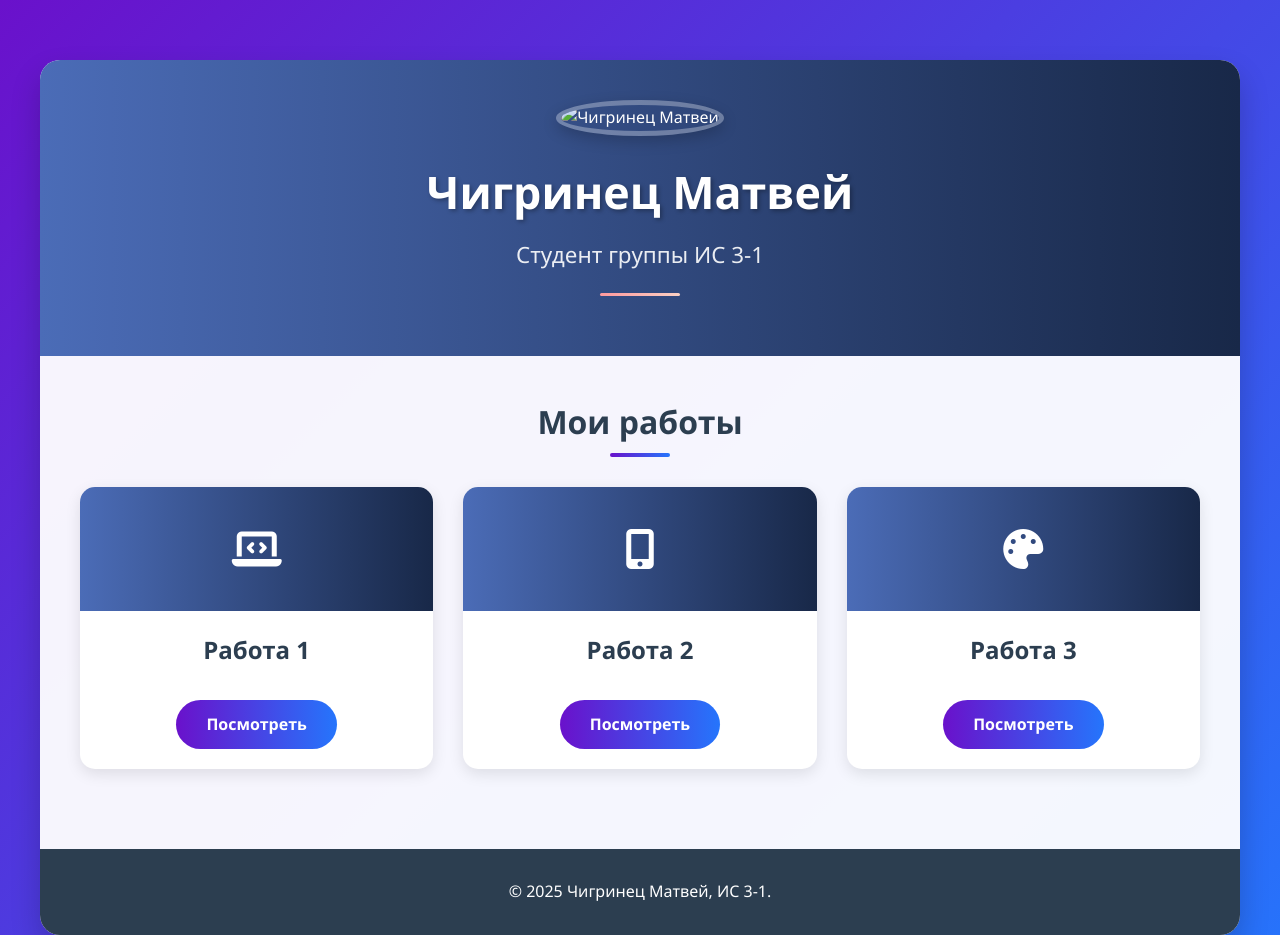
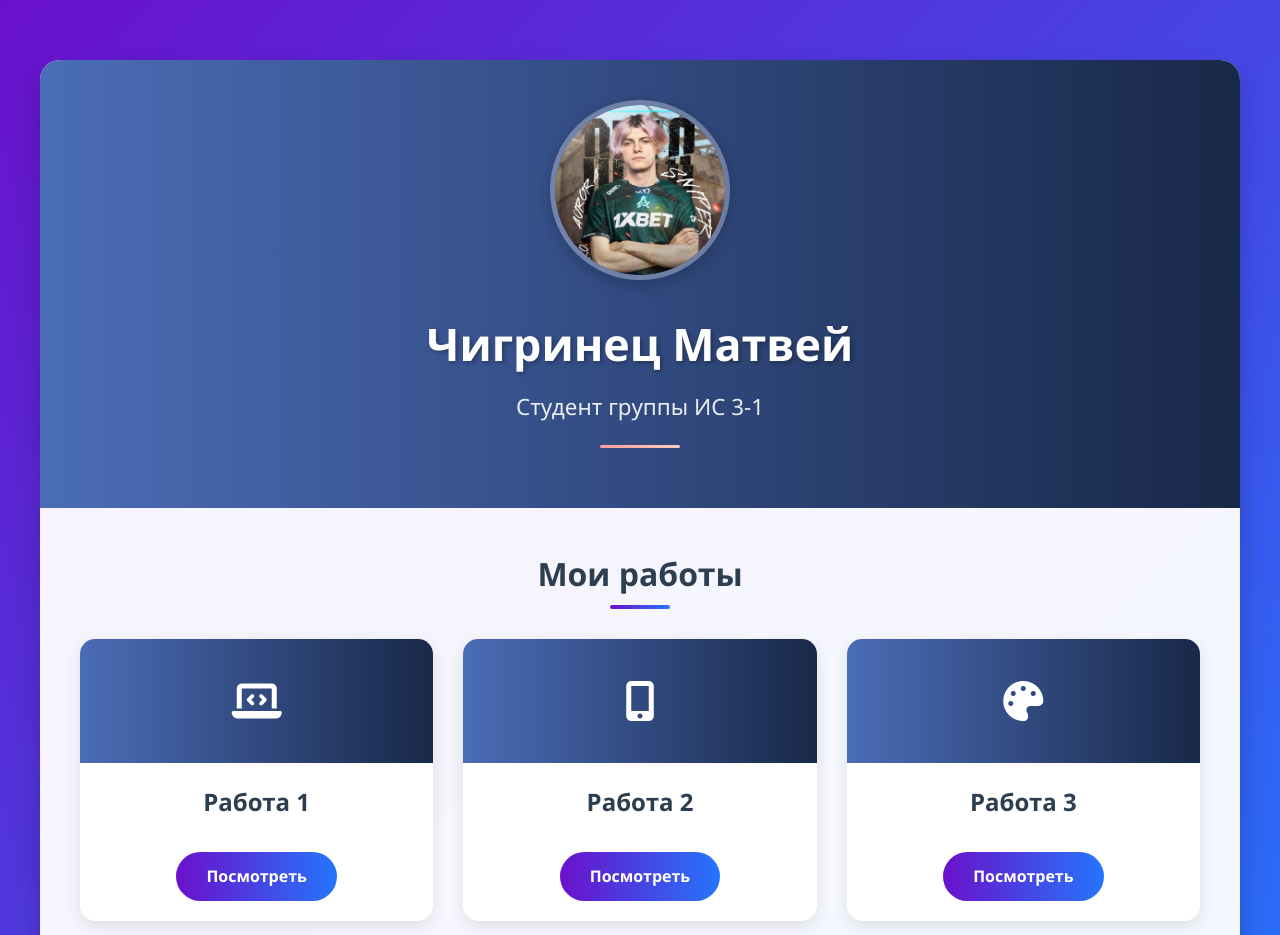
Before and after one commit to Slowlikey/slowlikey.github.io, a plain HTML site: page index.html in a window 1280 px wide. Shown: the top 935 px of the page. Drawn offline with Linux system fonts and the light colour scheme.

Commit message:
Update index.html

```diff
--- a/index.html
+++ b/index.html
@@ -204,7 +204,7 @@
 <body>
     <div class="container">
         <header>
-            <img src="dd09de54c2e58c08526a8437e60eda37.jpg" alt="Чигринец Матвей" class="profile-img">
+            <img src="dd09de54c2e58c08526a8437e60eda37 (1).jpg" alt="Чигринец Матвей" class="profile-img">
             <h1>Чигринец Матвей</h1>
             <div class="subtitle">Студент группы ИС 3-1</div>
             <div class="divider"></div>
```
